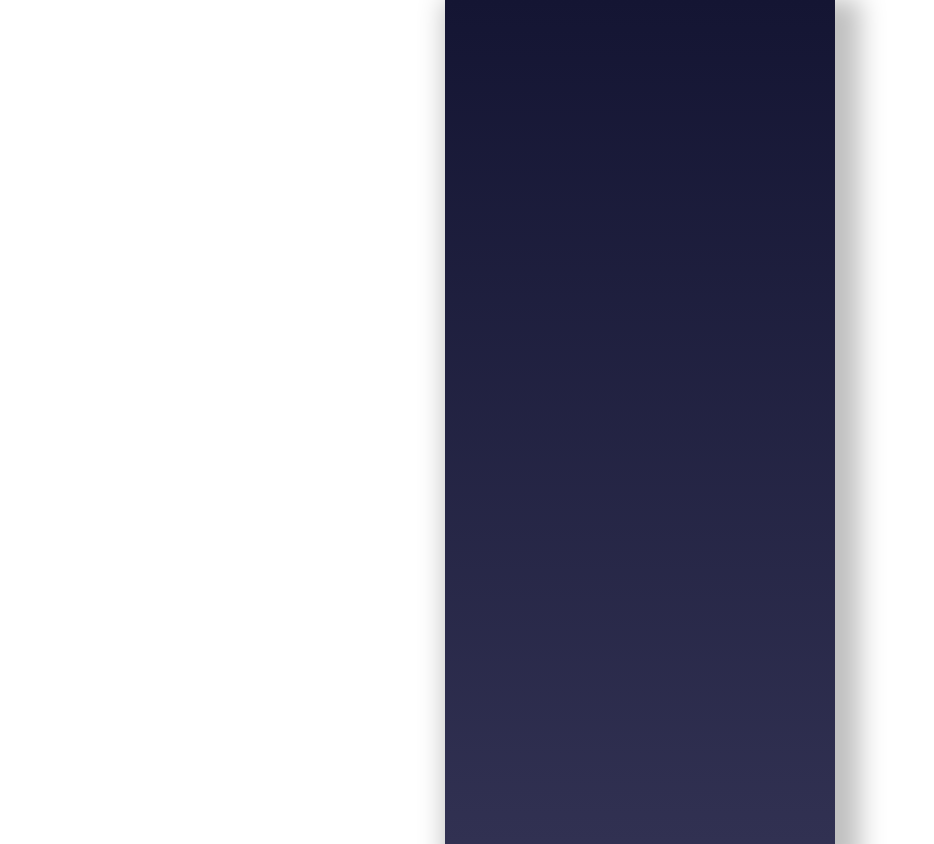
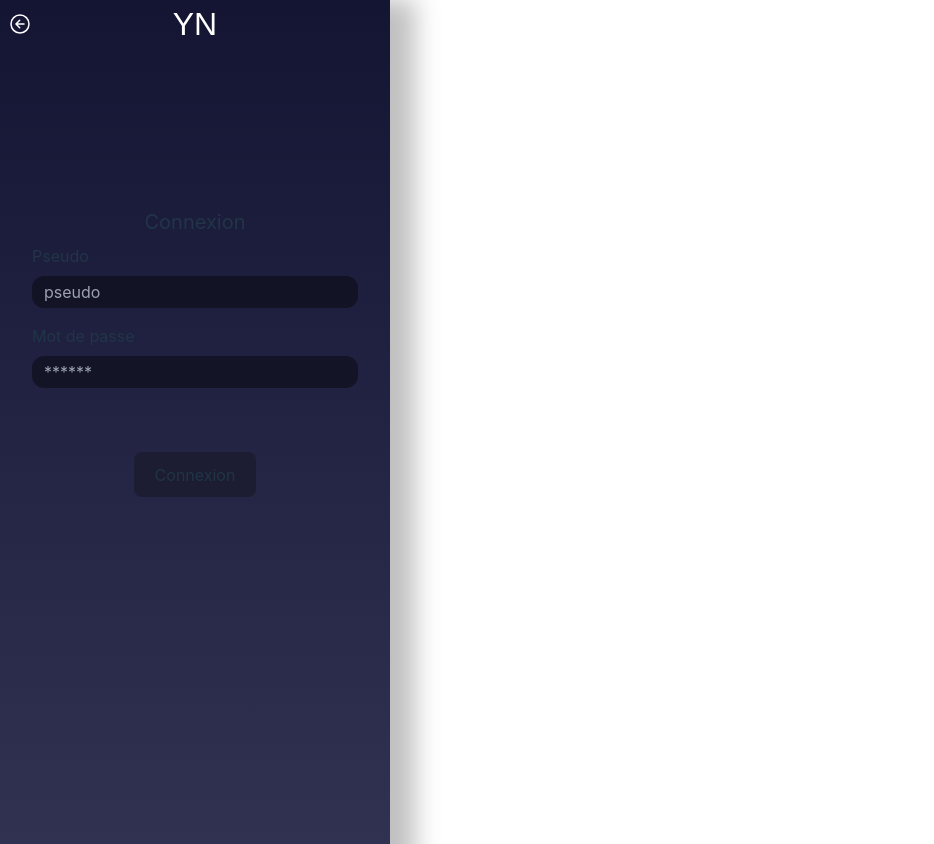
Before and after one commit to Ydays-Ynuit/front, a React (Vite) app: page /login in a window 1280 px wide. Before the commit this address had no page. Shown: the whole page, without its empty margins (0-934 px from the left). Built offline with nearby package versions, Linux system fonts and the light colour scheme; a web font is replaced by a local one.

Commit message:
feat(login): create pages (#16)
* feat(login): create pages

* feat(login): login-page

* feat(login): login & registration pages

* feat(login): fix global styles

```diff
--- a/src/App.scss
+++ b/src/App.scss
@@ -1,13 +1,7 @@
 #root {
-  max-width: 1280px;
-  margin: 0 auto;
   padding: 2rem;
   text-align: center;
+  width: 100%;
+  max-width: 390px;
+  height: 100%;
 }
-.card {
-  padding: 2em;
-}
-
-.read-the-docs {
-  color: #888;
-}
--- a/src/App.tsx
+++ b/src/App.tsx
@@ -3,6 +3,8 @@ import './fonts/Cagliostro.ttf'
 import HomePage from "./pages/HomePage.tsx";
 import { BrowserRouter, Routes, Route } from 'react-router-dom';
 import Logo from "./components/Logo.tsx";
+import LoginPage from "./pages/LoginPage.tsx";
+import RegistrationPage from "./pages/RegistrationPage.tsx";
 
 function App() {
 
@@ -11,6 +13,8 @@ function App() {
           <Routes>
             <Route path="/" element={<HomePage />} />
             <Route path="/logo" element={<Logo />} />
+            <Route path="/login" element={<LoginPage />} />
+            <Route path="/registration" element={<RegistrationPage />} />
           </Routes>
         </BrowserRouter>
   )
--- a/src/index.scss
+++ b/src/index.scss
@@ -7,30 +7,29 @@
   font-family: Inter, system-ui, Avenir, Helvetica, Arial, sans-serif, Cagliostro;
   line-height: 1.5;
   font-weight: 400;
-
+  background: rgba(120, 120, 120, .5);
   color-scheme: light dark;
   color: rgba(255, 255, 255, 0.87);
-  background-color: #000;
-  display: flex;
-  justify-content: center;
-  align-items: center;
 
   font-synthesis: none;
   text-rendering: optimizeLegibility;
   -webkit-font-smoothing: antialiased;
   -moz-osx-font-smoothing: grayscale;
 }
+
 * {
   box-sizing: border-box;
   padding: 0;
   margin: 0;
   scroll-behavior: smooth;
 }
+
 a {
   font-weight: 500;
   color: #646cff;
   text-decoration: inherit;
 }
+
 a:hover {
   color: #535bf2;
 }
@@ -38,7 +37,6 @@ a:hover {
 body {
   background: linear-gradient(180deg, #141533 0%, #313152 100%);
   box-shadow: 12px 12px 24px 13px rgba(0, 0, 0, 0.25);
-  overflow: hidden;
   margin: 0;
   display: flex;
   place-items: center;
--- /dev/null
+++ b/src/pages/LoginPage.tsx
@@ -0,0 +1,43 @@
+import Logo from "../components/Logo.tsx";
+import ButtonYn from "../components/ButtonYN.tsx";
+import {IoArrowBackCircleOutline} from "@react-icons/all-files/io5/IoArrowBackCircleOutline";
+import {NavLink} from "react-router-dom";
+
+const LoginPage = () => {
+    return (
+        <>
+            <div className="-translate-y-8">
+                <Logo/>
+            </div>
+            <NavLink
+                to="/"
+                className="text-white text-2xl fixed top-3 left-2 "
+            >
+                <IoArrowBackCircleOutline/>
+            </NavLink>
+
+            <div>
+                <div className="mt-32">
+                    <h2 className="text-xl">Connexion</h2>
+                </div>
+                <div className="content">
+                    <div className="text-left">
+                        <p className="my-2">Pseudo</p>
+                        <input type="text" className="w-full bg-black bg-opacity-40 rounded-xl py-1 px-3"
+                               placeholder="pseudo"/>
+                    </div>
+                    <div className="text-left mt-4">
+                        <p className="my-2">Mot de passe</p>
+                        <input type="password" className="w-full bg-black bg-opacity-40 rounded-xl py-1 px-3"
+                               placeholder="******"/>
+                    </div>
+                    <div className="mt-16">
+                        <ButtonYn content="Connexion"/>
+                    </div>
+                </div>
+            </div>
+        </>
+    );
+};
+
+export default LoginPage;
--- /dev/null
+++ b/src/pages/RegistrationPage.tsx
@@ -0,0 +1,48 @@
+import Logo from "../components/Logo.tsx";
+import ButtonYn from "../components/ButtonYN.tsx";
+import {IoArrowBackCircleOutline} from "@react-icons/all-files/io5/IoArrowBackCircleOutline";
+import {NavLink} from "react-router-dom";
+
+const LoginPage = () => {
+    return (
+        <>
+            <div className="-translate-y-8">
+                <Logo/>
+            </div>
+            <NavLink
+                to="/"
+                className="text-white text-2xl fixed top-3 left-2 "
+            >
+                <IoArrowBackCircleOutline/>
+            </NavLink>
+
+            <div>
+                <div className="mt-32">
+                    <h2 className="text-xl">Connexion</h2>
+                </div>
+                <div className="content">
+                    <div className="text-left">
+                        <p className="my-2">Pseudo</p>
+                        <input type="text" className="w-full bg-black bg-opacity-40 rounded-xl py-1 px-3"
+                               placeholder="pseudo"/>
+                    </div>
+                    <div className="text-left mt-4">
+                        <p className="my-2">Mot de passe</p>
+                        <input type="password" className="w-full bg-black bg-opacity-40 rounded-xl py-1 px-3"
+                               placeholder="******"/>
+                    </div>
+                    <div className="text-left">
+                        <p className="my-2">Retaper le mot de passe</p>
+                        <input type="password" className="w-full bg-black bg-opacity-40 rounded-xl py-1 px-3"
+                               placeholder="******"/>
+                    </div>
+                    <div className="mt-16">
+                        <ButtonYn content="Connexion"/>
+                    </div>
+                </div>
+            </div>
+        </>
+    );
+};
+
+export default LoginPage;
--- a/tsconfig.json
+++ b/tsconfig.json
@@ -18,7 +18,8 @@
     "strict": true,
     "noUnusedLocals": true,
     "noUnusedParameters": true,
-    "noFallthroughCasesInSwitch": true
+    "noFallthroughCasesInSwitch": true,
+    "allowSyntheticDefaultImports": true
   },
   "include": ["src"],
   "references": [{ "path": "./tsconfig.node.json" }]
```
